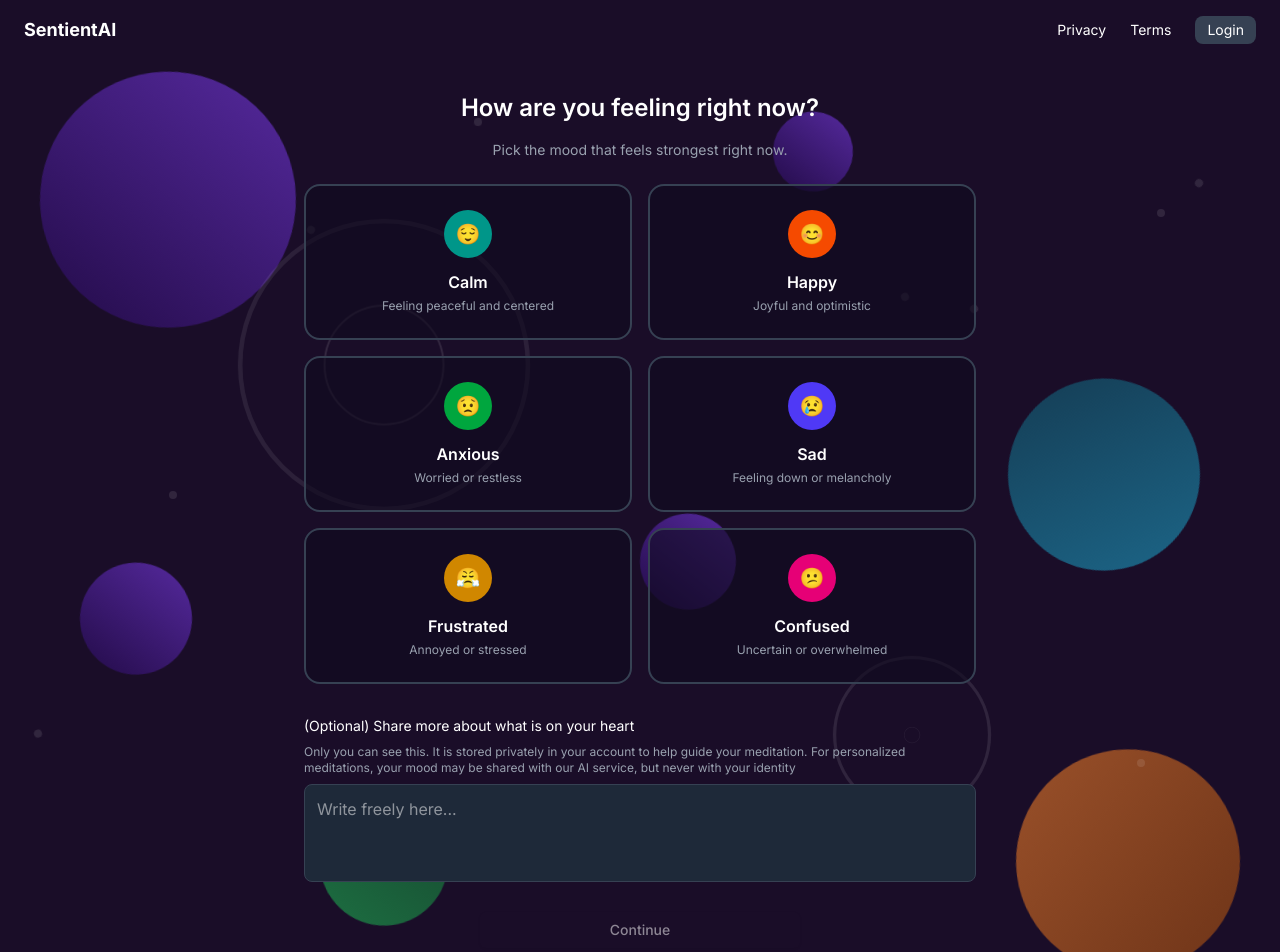
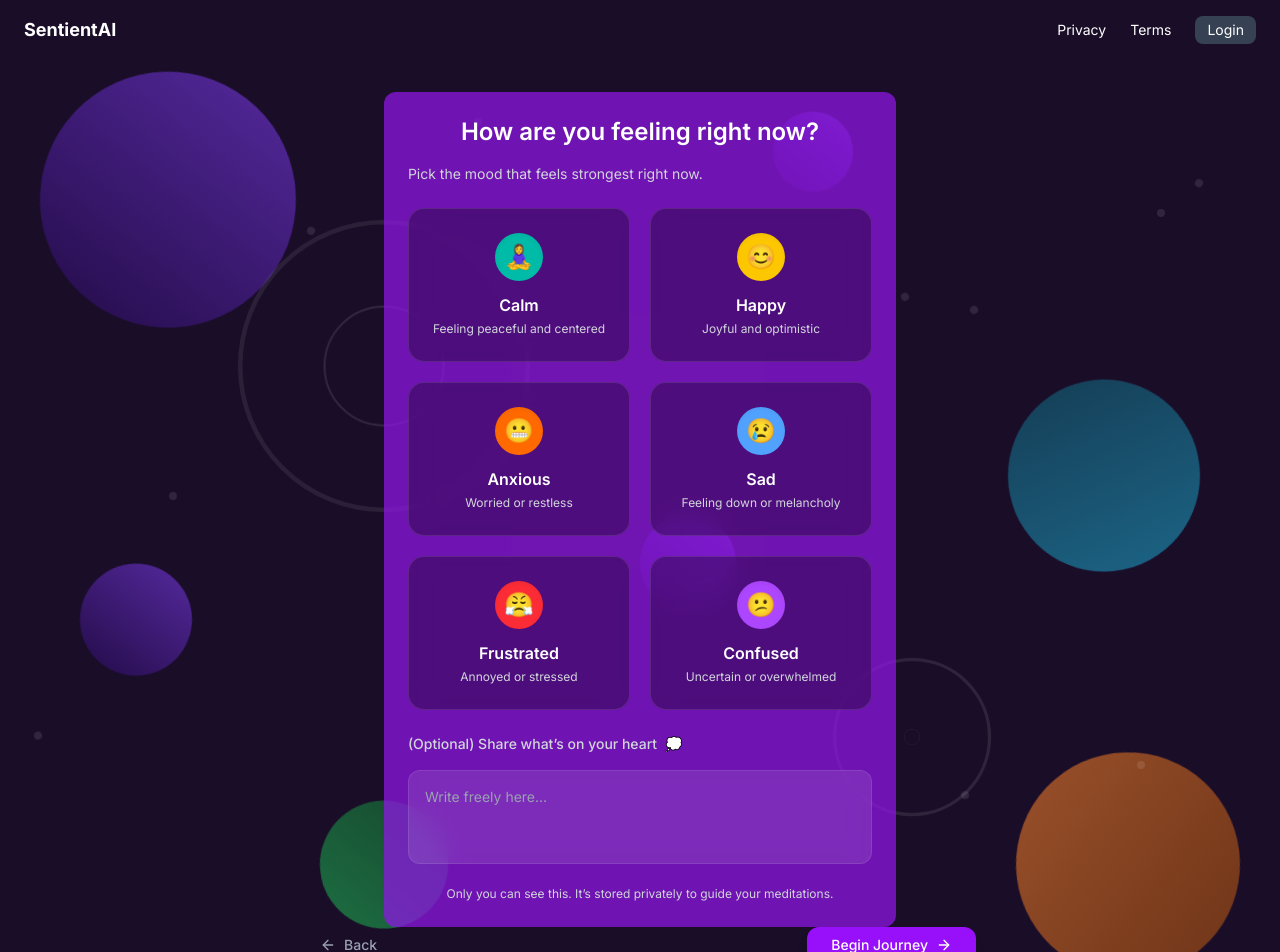
Before and after one commit to jyse/sentient-ai-app, a Next.js app: page /check-in in a window 1280 px wide. Shown: the top 952 px of the page. Built offline with nearby package versions, Linux system fonts and the light colour scheme; no server answers.

Commit message:
Changing the styling of the mood check-in according to styling of the loginpage

```diff
--- a/src/app/(main)/check-in/page.tsx
+++ b/src/app/(main)/check-in/page.tsx
@@ -3,54 +3,65 @@
 import { useState } from "react";
 import { useRouter, useSearchParams } from "next/navigation";
 import { supabase } from "@/lib/supabaseClient";
-import { Button } from "@/components/ui/button";
 import PlanetBackground from "@/components/visuals/PlanetBackground";
+import NavigationButtons from "@/components/ui/NavigationButtons";
 
 const MOODS = [
   {
     id: "calm",
     label: "Calm",
+    emoji: "🧘‍♀️",
     description: "Feeling peaceful and centered",
-    emoji: "😌",
-    color: "bg-teal-600"
+    color: "bg-teal-500",
+    glowFrom: "rgba(56,189,248,0.3)",
+    glowTo: "rgba(17,94,89,0.1)"
   },
   {
     id: "happy",
     label: "Happy",
+    emoji: "😊",
     description: "Joyful and optimistic",
-    emoji: "😊",
-    color: "bg-orange-600"
+    color: "bg-yellow-400",
+    glowFrom: "rgba(251,191,36,0.3)",
+    glowTo: "rgba(245,158,11,0.1)"
   },
   {
     id: "anxious",
     label: "Anxious",
+    emoji: "😬",
     description: "Worried or restless",
-    emoji: "😟",
-    color: "bg-green-600"
+    color: "bg-orange-500",
+    glowFrom: "rgba(253,186,116,0.3)",
+    glowTo: "rgba(234,88,12,0.1)"
   },
   {
     id: "sad",
     label: "Sad",
+    emoji: "😢",
     description: "Feeling down or melancholy",
-    emoji: "😢",
-    color: "bg-indigo-600"
+    color: "bg-blue-400",
+    glowFrom: "rgba(147,197,253,0.3)",
+    glowTo: "rgba(37,99,235,0.1)"
   },
   {
     id: "frustrated",
     label: "Frustrated",
+    emoji: "😤",
     description: "Annoyed or stressed",
-    emoji: "😤",
-    color: "bg-yellow-600"
+    color: "bg-red-500",
+    glowFrom: "rgba(248,113,113,0.3)",
+    glowTo: "rgba(185,28,28,0.1)"
   },
   {
     id: "confused",
     label: "Confused",
+    emoji: "😕",
     description: "Uncertain or overwhelmed",
-    emoji: "😕",
-    color: "bg-pink-600"
+    color: "bg-purple-500",
+    glowFrom: "rgba(196,181,253,0.3)",
+    glowTo: "rgba(126,34,206,0.1)"
   }
 ];
-
 export default function CheckInPage() {
   const router = useRouter();
   const searchParams = useSearchParams();
@@ -116,79 +127,89 @@ export default function CheckInPage() {
     <div className="min-h-screen bg-brand text-white relative overflow-hidden">
       <PlanetBackground />
 
-      <div className="relative z-10 min-h-screen flex flex-col items-center justify-center p-8">
+      <div className="relative z-10 min-h-screen flex flex-col items-center justify-center p-8 ">
         {/* Title */}
+        <div className="p-6 rounded-xl bg-card">
           <h2 className="text-2xl font-semibold mb-4 text-center">
             How are you feeling right now?
           </h2>
-        <p className="text-gray-400 text-sm mb-6">
+          <h3 className="text-gray-300 text-sm mb-6">
             Pick the mood that feels strongest right now.
-        </p>
+          </h3>
 
           {/* Mood Grid */}
-        <div className="grid grid-cols-2 gap-4 max-w-2xl w-full mb-8">
-          {MOODS.map((mood) => (
+          <div className="grid grid-cols-2 gap-5 max-w-2xl w-full mb-6">
+            {MOODS.map((mood) => {
+              const isActive = selectedMood === mood.id;
+              return (
                 <button
                   key={mood.id}
                   onClick={() => setSelectedMood(mood.id)}
                   className={`
-                relative p-6 rounded-2xl border-2 transition-all duration-300
+          relative p-6 rounded-2xl transition-all duration-300 group
+          backdrop-blur-md
           ${
-                  selectedMood === mood.id
-                    ? "bg-gray-800 border-purple-500 scale-105"
-                    : "bg-[#0f0b1e99] border-gray-700 hover:bg-gray-800/70 hover:border-gray-600"
+            isActive
+              ? "bg-white/10 border border-purple-500 shadow-lg scale-[1.03]"
+              : "bg-black/30 border border-white/10 hover:bg-white/5 hover:border-white/20"
           }
         `}
                 >
+                  {/* Floating glow behind icon */}
                   <div
-                className={`w-12 h-12 ${mood.color} rounded-full flex items-center justify-center mb-3 mx-auto`}
+                    className={`absolute inset-0 rounded-2xl transition-opacity duration-500
+            ${isActive ? "opacity-100" : "opacity-0 group-hover:opacity-60"}
+          `}
+                    style={{
+                      background: `radial-gradient(circle at 50% 30%, ${mood.glowFrom}, ${mood.glowTo})`,
+                      filter: "blur(60px)",
+                      zIndex: 0
+                    }}
+                  />
+
+                  {/* Content layer */}
+                  <div className="relative z-10 flex flex-col items-center text-center">
+                    <div
+                      className={`w-12 h-12 ${mood.color} rounded-full flex items-center justify-center mb-3 mx-auto shadow-inner`}
                     >
-                <span className="text-xl">{mood.emoji}</span>
+                      <span className="text-2xl">{mood.emoji}</span>
                     </div>
                     <h3 className="font-semibold mb-1">{mood.label}</h3>
-              <p className="text-xs text-gray-400">{mood.description}</p>
+                    <p className="text-xs text-gray-300">{mood.description}</p>
+                  </div>
                 </button>
-          ))}
+              );
+            })}
           </div>
 
-        {/* Note Field */}
-        <div className="w-full max-w-2xl mb-6">
-          <label className="block text-sm mb-2">
-            (Optional) Share more about what is on your heart
-          </label>
-          <p className="text-xs text-gray-400 mb-2">
-            Only you can see this. It is stored privately in your account to
-            help guide your meditation. For personalized meditations, your mood
-            may be shared with our AI service, but never with your identity
+          {/* Optional Note Section */}
+          <div className="w-full max-w-2xl space-y-4">
+            <p className="text-sm text-gray-300 font-medium flex items-center gap-2">
+              (Optional) Share what’s on your heart <span>💭</span>
             </p>
+
             <textarea
-            value={note}
-            onChange={(e) => setNote(e.target.value)}
-            className="w-full p-3 rounded-lg bg-gray-800 border border-gray-700 focus:border-purple-500 focus:ring focus:ring-purple-500/40 resize-none"
+              placeholder="Write freely here..."
+              className="w-full rounded-xl bg-white/10 border border-white/10 p-4 text-sm text-gray-300
+               focus:outline-none focus:ring-2 focus:ring-purple-500/70
+               focus:border-transparent resize-none backdrop-blur-md transition-all duration-300
+               placeholder:text-gray-400"
               rows={3}
-            placeholder="Write freely here..."
             />
+
+            <p className="text-xs text-gray-300 leading-snug text-center">
+              Only you can see this. It’s stored privately to guide your
+              meditations.
+            </p>
+          </div>
         </div>
 
-        {/* Feedback */}
-        {feedback && <p className="text-sm text-purple-300 mb-4">{feedback}</p>}
-
-        {/* Continue Button */}
-        <Button
-          onClick={handleSubmit}
-          disabled={!selectedMood || loading}
-          className="w-full max-w-xs"
-        >
-          {loading ? "Saving..." : "Continue"}
-        </Button>
-
-        {/* Back */}
-        <button
-          onClick={() => router.back()}
-          className="mt-6 flex items-center gap-2 text-sm text-gray-400 hover:text-white transition-colors"
-        >
-          <span>←</span> Back
-        </button>
+        <NavigationButtons
+          onBack={() => router.back()}
+          onNext={() => router.push("/check-in")}
+          nextLabel="Begin Journey"
+          backLabel="Back"
+        />
       </div>
     </div>
   );
--- /dev/null
+++ b/src/components/ui/NavigationButtons.tsx
@@ -0,0 +1,42 @@
+// src/components/ui/NavigationButtons.tsx
+"use client";
+
+import { Button } from "@/components/ui/button";
+import { ArrowLeft, ArrowRight } from "lucide-react";
+
+interface NavigationButtonsProps {
+  onBack?: () => void;
+  onNext?: () => void;
+  nextLabel?: string;
+  backLabel?: string;
+  disabled?: boolean;
+}
+
+export default function NavigationButtons({
+  onBack,
+  onNext,
+  nextLabel = "Continue",
+  backLabel = "Back",
+  disabled = false
+}: NavigationButtonsProps) {
+  return (
+    <div className="flex items-center justify-between w-full max-w-2xl mt-auto mb-8">
+      <Button
+        variant="ghost"
+        onClick={onBack}
+        className="flex items-center gap-2 text-gray-400 hover:text-white transition-colors"
+      >
+        <ArrowLeft className="w-4 h-4" /> {backLabel}
+      </Button>
+
+      <Button
+        onClick={onNext}
+        disabled={disabled}
+        className="flex items-center gap-2 bg-purple-600 hover:bg-purple-700
+                   text-white font-medium px-6 py-2 rounded-xl shadow-lg transition-all"
+      >
+        {nextLabel} <ArrowRight className="w-4 h-4" />
+      </Button>
+    </div>
+  );
+}
--- a/src/theme/brandTheme.css
+++ b/src/theme/brandTheme.css
@@ -106,10 +106,14 @@
 
 .card-zen {
   backdrop-filter: blur(12px);
-  background: rgba(15, 11, 30, 0.6);
+  background: #0f0b1e99;
   border: 1px solid #ffffff1a;
   border-radius: 1rem;
   box-shadow: 0 4px 30px rgba(103, 58, 183, 0.1);
+}
+
+.bg-card {
+  background-color: #8e18e2be;
 }
 
 @keyframes float {
```
Lines whose indentation alone changed are shown as unchanged.
